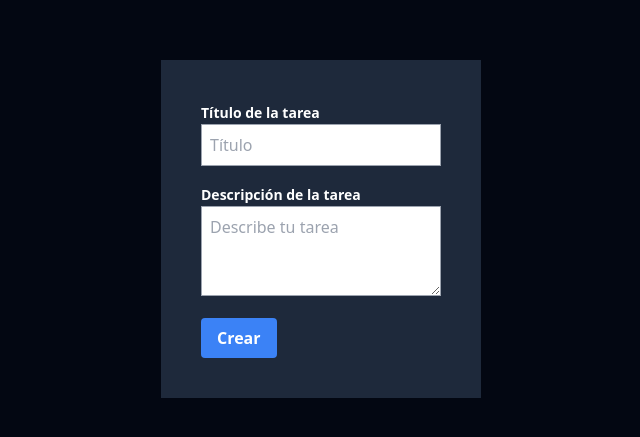
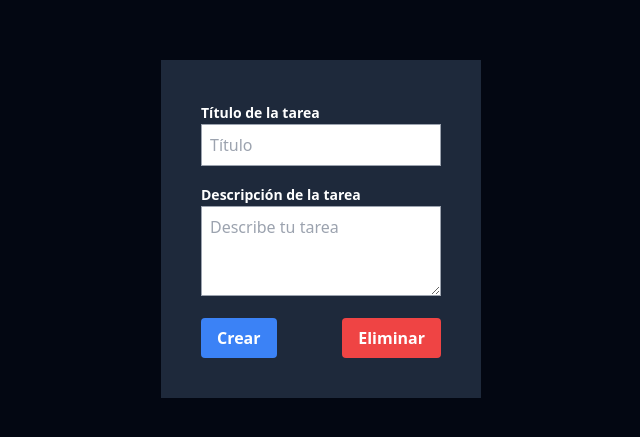
Before and after one commit to 123SantiagoGonzalwz1/CursoNext, a Next.js app in the folder next-js-prisma-crud/: page /tasks/edit/1 in a window 1280 px wide. Shown: the part 171-608 px from the top of the page, without its empty margins (319-959 px from the left). Built offline with nearby package versions, Linux system fonts and the light colour scheme; no server answers; the database is empty.

Commit message:
Funcionamiento de eliminación

```diff
--- a/next-js-prisma-crud/src/app/new/page.jsx
+++ b/next-js-prisma-crud/src/app/new/page.jsx
@@ -1,58 +1,58 @@
-'use client';
+"use client";
 
 import { useRouter } from "next/navigation";
-import React, {useEffect, useState} from "react";
+import React, { useEffect, useState } from "react";
 
 function NewPage({ params }) {
-
   const router = useRouter();
   const [title, setTitle] = useState("");
   const [description, setDescription] = useState("");
 
   useEffect(() => {
-    if(params.id) {
+    if (params.id) {
       fetch(`/api/tasks/${params.id}`)
-      .then((res) => res.json())
-      .then((data) => {
-        setTitle(data.title)
-        setDescription(data.description)
-      });
+        .then((res) => res.json())
+        .then((data) => {
+          setTitle(data.title);
+          setDescription(data.description);
+        });
     }
   }, []);
 
   const onSubmit = async (e) => {
     e.preventDefault();
 
-    if(params.id) {
+    if (params.id) {
       const res = await fetch(`/api/tasks/${params.id}`, {
-        method: 'PUT',
+        method: "PUT",
         body: JSON.stringify({ title, description }),
         headers: {
-          'Content-type': 'application/json'
+          "Content-type": "application/json",
         },
       });
 
       const data = await res.json();
       console.log(data);
-
     } else {
-      const res = await fetch('/api/tasks', {
-        method: 'POST',
+      const res = await fetch("/api/tasks", {
+        method: "POST",
         body: JSON.stringify({ title, description }),
         headers: {
-          'Content-type': 'application/json'
-        }
+          "Content-type": "application/json",
+        },
       });
       const data = await res.json();
     }
 
     router.refresh();
     router.push("/");
-  }
+  };
   return (
     <div className="h-screen flex justify-center items-center">
       <form className="bg-slate-800 p-10 w-1/4" onSubmit={onSubmit}>
-        <label htmlFor="title" className="font-bold text-sm">Título de la tarea</label>
+        <label htmlFor="title" className="font-bold text-sm">
+          Título de la tarea
+        </label>
         <input
           type="text"
           id="title"
@@ -61,7 +61,9 @@ function NewPage({ params }) {
           onChange={(e) => setTitle(e.target.value)}
           value={title}
         />
-        <label htmlFor="description" className="font-bold text-sm">Descripción de la tarea</label>
+        <label htmlFor="description" className="font-bold text-sm">
+          Descripción de la tarea
+        </label>
         <textarea
           id="description"
           rows="3"
@@ -70,9 +72,30 @@ function NewPage({ params }) {
           onChange={(e) => setDescription(e.target.value)}
           value={description}
         ></textarea>
-        <button className="bg-blue-500 hover:bg-blue-700 text-white font-bold py-2 px-4 rounded">
-          Crear
-        </button>
+        <div className="flex justify-between">
+          <button
+            type="submit"
+            className="bg-blue-500 hover:bg-blue-700 text-white font-bold py-2 px-4 rounded"
+          >
+            Crear
+          </button>
+          {params.id && (
+            <button
+              className="bg-red-500 hover:bg-red-700 text-white font-bold py-2 px-4 rounded"
+              type="button"
+              onClick={async () => {
+                const res = await fetch(`/api/tasks/${params.id}`, {
+                  method: "DELETE",
+                });
+                const data = await res.json();
+                router.refresh();
+                router.push("/");
+              }}
+            >
+              Eliminar
+            </button>
+          )}
+        </div>
       </form>
     </div>
   );
```
Also changed, not shown: 1 other file (tests, documents, lock files or other folders).
